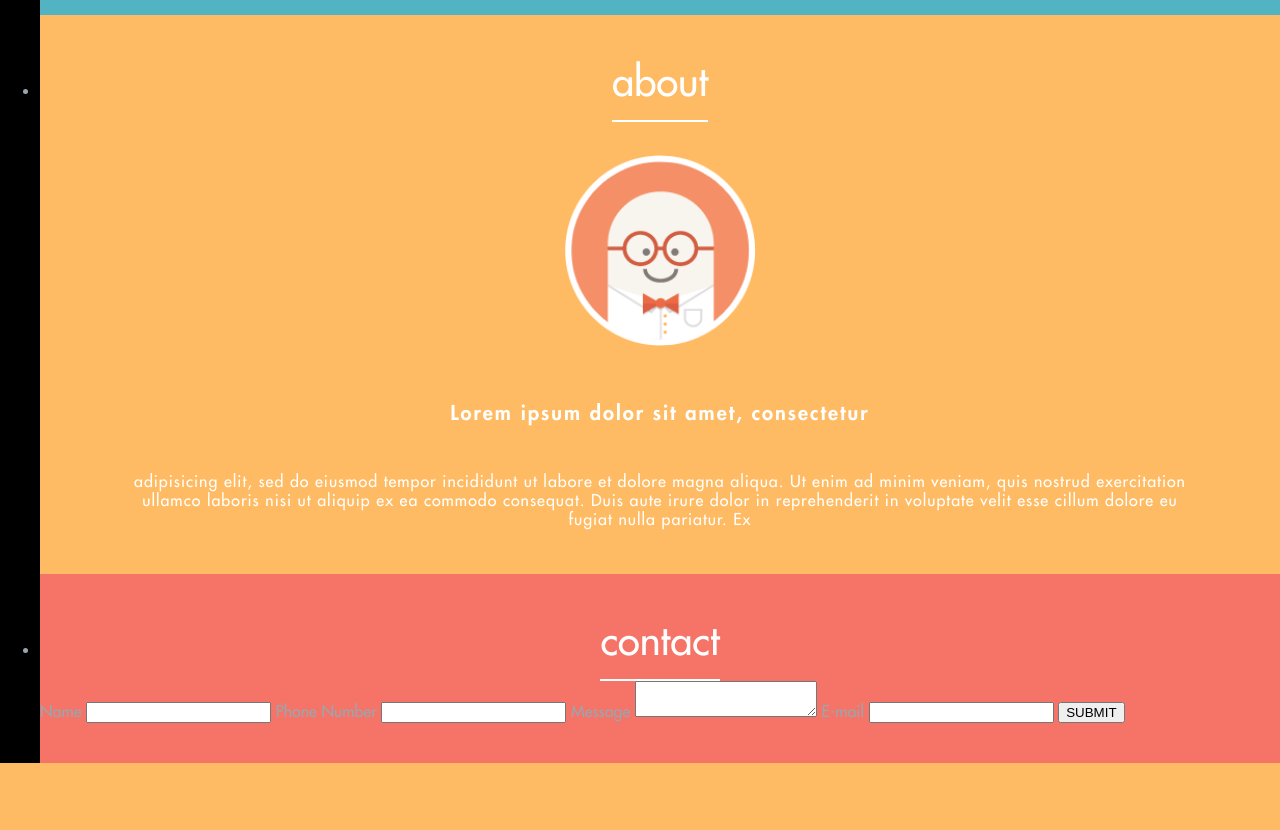
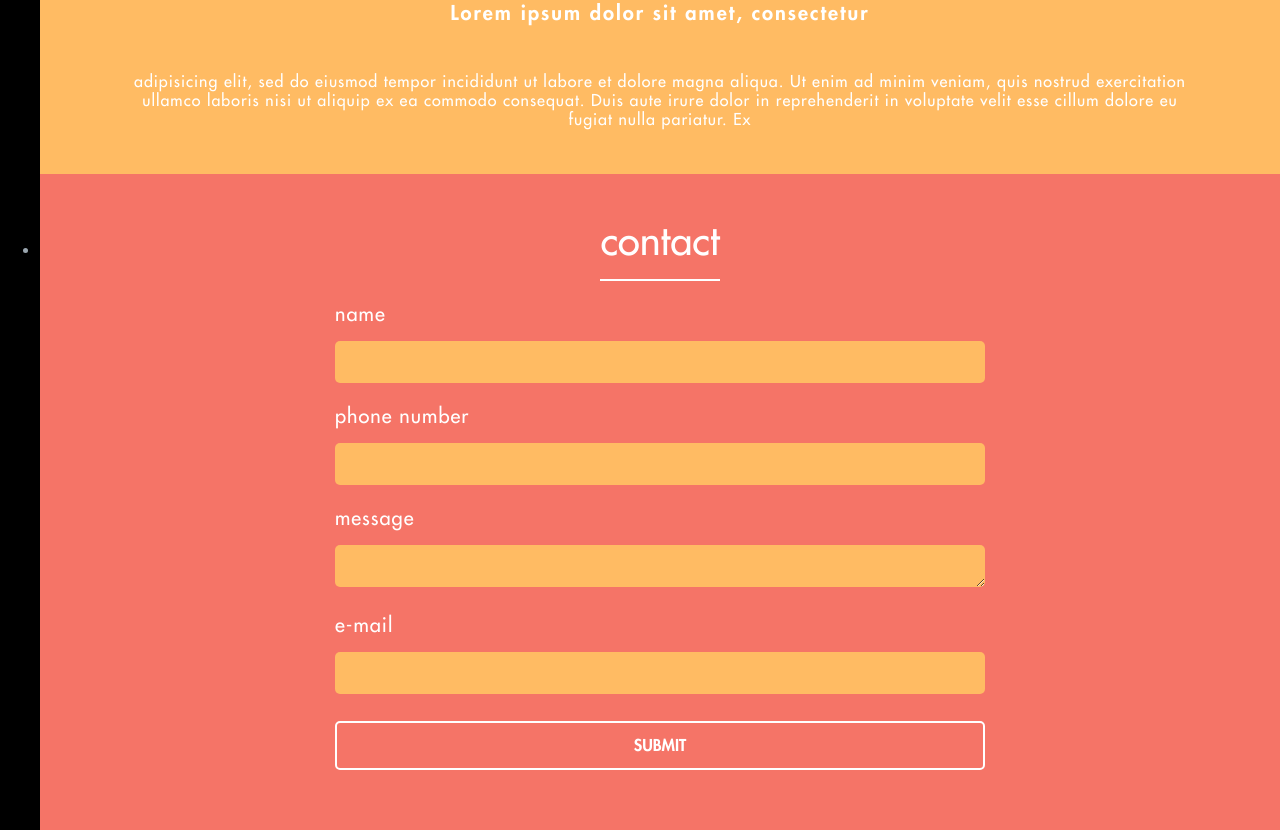
Before and after one commit to adamchung1990/portfolio-site, a PHP site: page / in a window 1280 px wide. Shown: the part 2266-3096 px from the top of the page. Before the commit the page ends 3029 px from the top, so only its background shows below. Run offline with PHP 8.4, Linux system fonts and the light colour scheme; some libraries are stand-ins or nearby versions.

Commit message:
More general styling- removed "read more"

```diff
--- a/css/style.css
+++ b/css/style.css
@@ -82,7 +82,6 @@ header {
 
 nav {
 	position: relative;
-	height: 150px;
 	margin: 0 auto;
 }
 nav li {
@@ -124,28 +123,21 @@ nav li a {
 /* INTRO */
 
 
-.intro-wrapper {
-	-webkit-box-sizing: border-box;
- 	-moz-box-sizing: border-box;
-	box-sizing: border-box;
-	height: 100%;
-	border-bottom: 75px solid white;
-}
-
 .intro {
   background-size: 1721px 900px;
   background-repeat: no-repeat;
   background-color: #ffbb63;
   height: auto;
-  height: 100%;
+  padding: 10px 0px 44px 0px;
 }
 
 .intro .intro-icon-big {display: none;}
 
 .intro h1 {
 	line-height:46px;
+	letter-spacing: 1px;
     color: white;
-    font-size: 40px;
+    font-size: 38px;
     text-align: center;
     padding-top: 90px;
     padding-bottom: 16px;
@@ -163,7 +155,7 @@ nav li a {
 }
 
 .intro img {
-	height:182px;
+	height:160px;
     display: block;
     margin-left: auto;
     margin-right: auto;
@@ -171,7 +163,7 @@ nav li a {
 }
 
 .intro h2 {
-	font-size:17px;
+	font-size:18px;
 	line-height: 22px;
     letter-spacing: 1px;
     color: white;
@@ -251,6 +243,72 @@ nav li a {
 .contact {
 	background-color: #f57467;
 }
+
+.contact-wrapper {
+	width:90%;
+	max-width: 650px;
+	display: block;
+	margin: 0 auto;
+	padding-bottom: 20px;
+}
+
+label {
+	color:white;
+	font-size:15px;
+	display:block;
+	margin-top:20px;
+	font-size: 20px;
+	letter-spacing: 1px;
+}
+
+input, textarea {
+	-webkit-appearance: none;
+	border-radius: 0;
+	width: 100%;
+	height: 19px;
+	border: none;
+	border-radius: 5px;
+	padding: 10px 0;
+	padding-bottom: 13px;
+	margin-top: 14px;
+	font-size: 14px;
+	color: #3a3a3a;
+	background-color:#ffbb63;
+}
+
+input:focus, textarea:focus {
+	background-color: white;
+	outline:0;
+}
+
+#submit {
+	font-family:'futura_ltheavy';
+	font-size:16px;
+	color:white;
+	height:49px;
+	width: 100%;
+	display: block;
+	margin: 0 auto;
+	-moz-border-radius:5px;
+    -webkit-border-radius:5px;
+    border-radius:5px;
+    background-color: transparent;
+    border: 2px solid white;
+    padding-bottom:10px;
+    margin-top: 27px;
+}
+
+#submit:hover {
+	background-color: white;
+	cursor:pointer;
+	color:#f57467;
+}
+
+#submit:active {
+	opacity:0.8;
+}
+
+
 
 
 @media only screen and (min-width: 500px) {
--- a/index.html
+++ b/index.html
@@ -55,13 +55,6 @@
 		</nav>
 
 
-
-
-
-
-
-
-
 <!--content -->
 
 	<div class="content slide">
@@ -81,10 +74,7 @@
 			        </div>
 			    </div>
 			    </div>
-			    <div class="read-more">
-			    <img class="arrow" src="img/arrow.png"/>
-			    <a href="#">read more!</a>
-			    </div>
+
 			</li>
 
 
@@ -120,24 +110,25 @@
 			<li class="contact section">
 				<p class="title">contact</p>
 
-
+				<div class="contact-wrapper">
 				<form method="post" action="contact.php">
 
-				    <label>Name</label>
+				    <label>name</label>
 				    <input name="name">
 
-				    <label>Phone Number</label>
+				    <label>phone number</label>
 				    <input name="phone">
 
-				    <label>Message</label>
+				    <label>message</label>
 				    <textarea name="message"></textarea>
 
-				    <label>E-mail</label>
+				    <label>e-mail</label>
 				    <input name="email" type="email">
 
-				    <input name="submit" type="submit" value="SUBMIT">
+				    <input id="submit" name="submit" type="submit" value="SUBMIT">
 
 				</form>
+				</div>
 			</li>
 
 		</ul>
```
